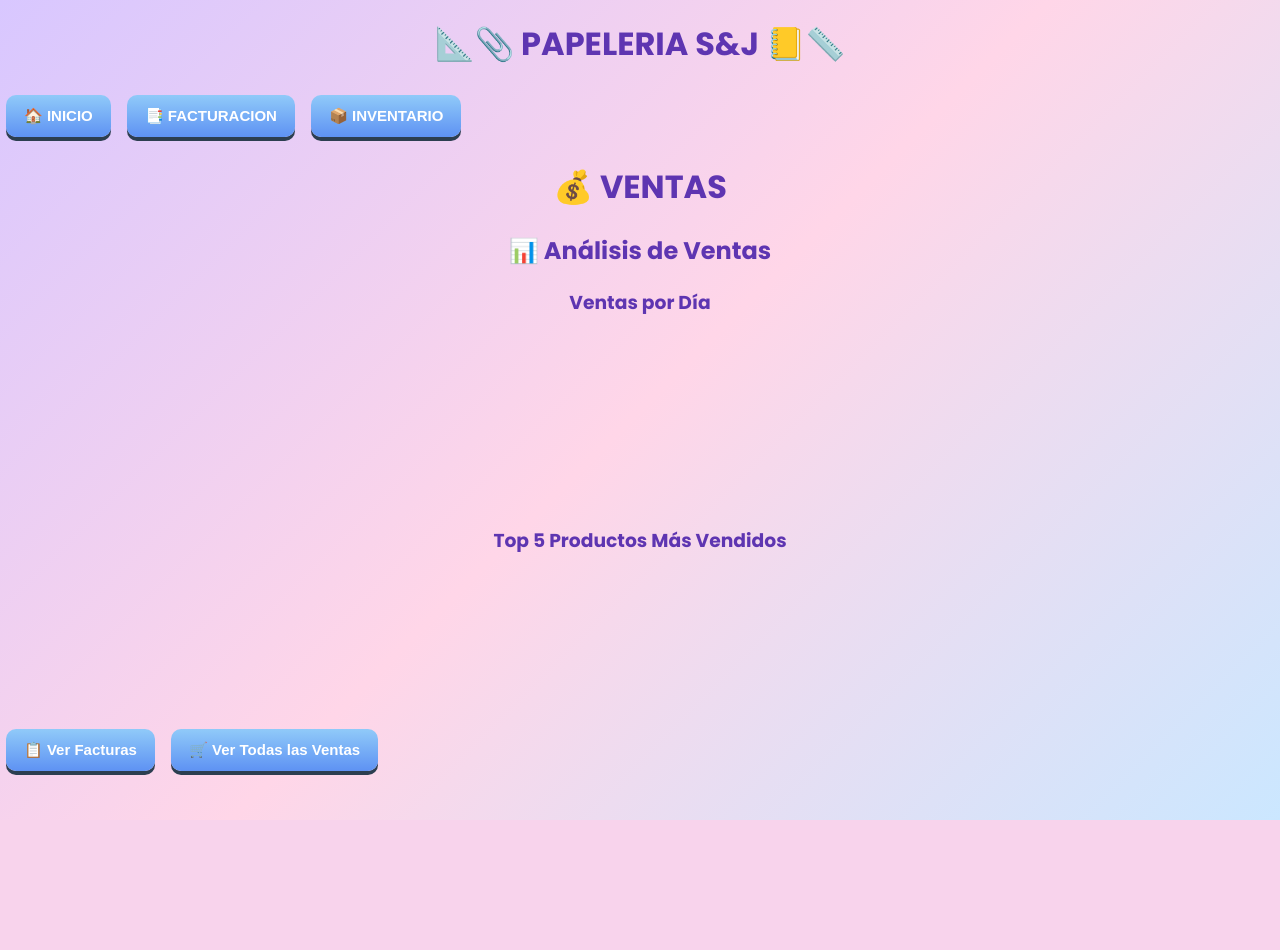
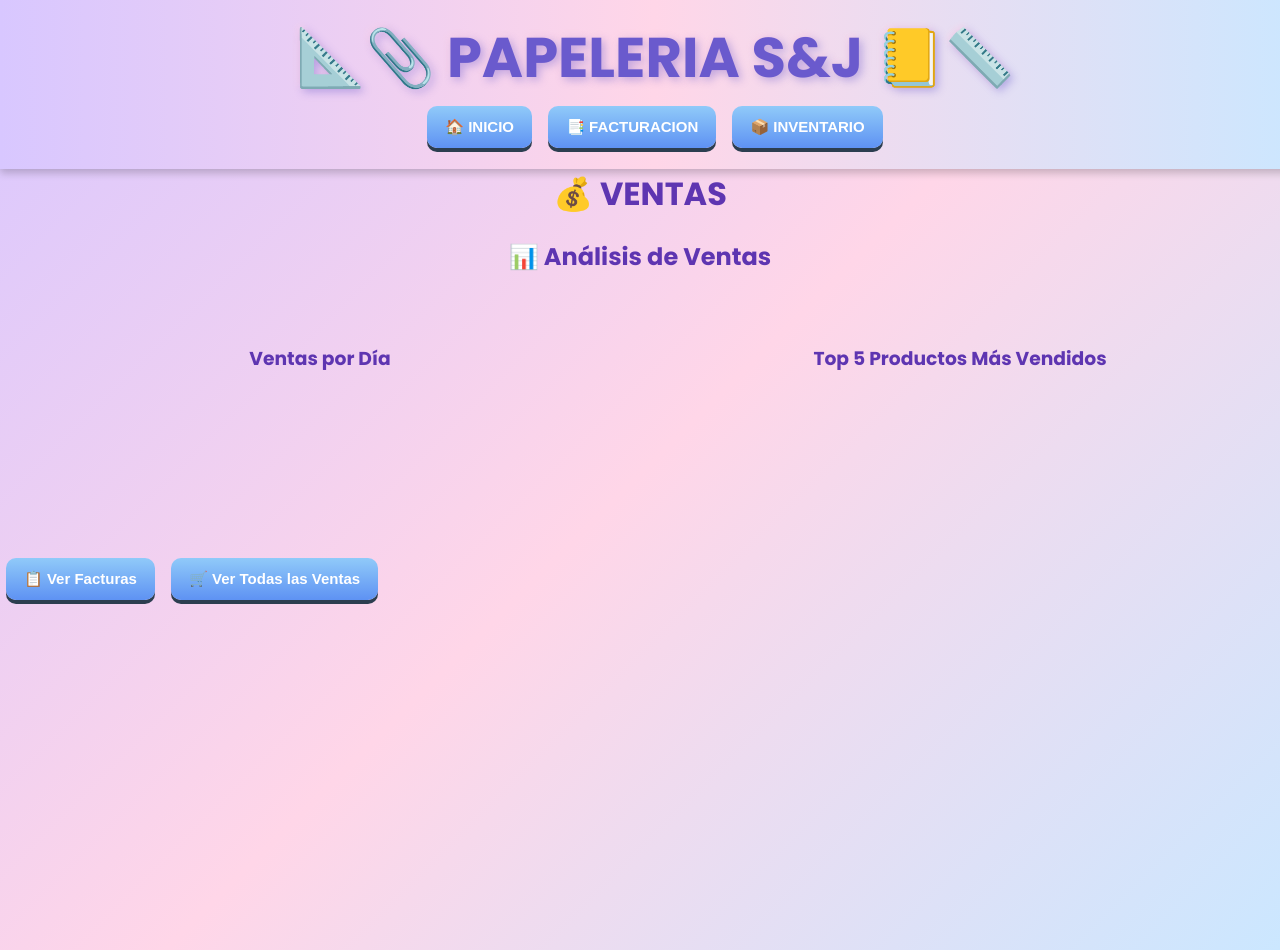
Before and after one commit to Stefanny9609/ProyectoBootcampPapeleria, a Flask app: page /Ventas in a window 1280 px wide. Before the commit the page ends 820 px from the top, so only its background shows below. Run offline with Flask 3, Linux system fonts and the light colour scheme; data that the repository does not hold is empty; a map, chart or similar area stays blank.

```diff
--- a/templates/estilos.css
+++ b/templates/estilos.css
@@ -9,7 +9,32 @@ body {
     padding: 0;
     color: #333;
     min-height: 100vh;
+    padding-top: 150px; /* espacio para que no se tape */
+
 }
+
+header {
+    position: fixed;
+    top: 0;
+    left: 0;
+    width: 100%;
+    background: linear-gradient(90deg, #d8c7ff, #ffd6e8, #cbe7ff);
+    padding: 15px;
+    text-align: center;
+    box-shadow: 0 4px 8px rgba(0,0,0,0.2);
+    z-index: 1000;
+}
+
+header h1 {
+    font-family: 'Lobster', 'Poppins', 'cursive';
+    font-size: 3.5rem;
+    text-align: center;
+    color: #6a5acd; /* morado pastel */
+    text-shadow: 3px 3px 8px rgba(106, 90, 205, 0.4),
+                 -2px -2px 6px rgba(255, 214, 232, 0.6);
+    margin: 0;
+}
+
 
 /* ==== TITULOS ==== */
 h1, h2, h3 {
@@ -21,7 +46,7 @@ h1, h2, h3 {
 
 /* ==== NAVBAR ==== */
 nav {
-   /* background: linear-gradient(to right, #b39ddb, #f8bbd0, #90caf9);*/
+    /*background: linear-gradient(to right, #b39ddb, #f8bbd0, #90caf9);*/
     padding: 12px;
     text-align: center;
     border-bottom: 3px solid #ddd;
@@ -128,3 +153,50 @@ tr:hover {
     font-family: 'Quicksand', sans-serif;
     font-size: 14px;
 }
+
+.graficos-container {
+    display: flex;
+    justify-content: space-around;
+    align-items: flex-start;
+    margin-top: 40px;
+    flex-wrap: wrap; /* importante si en pantallas pequeñas quieres que bajen */
+}
+
+.grafico-box {
+    width: 45%;
+    min-width: 300px; /* para que no se deformen en pantallas chicas */
+    margin: 10px;
+}
+.buscar-container {
+    display: flex;
+    justify-content: center;  /* centra horizontal */
+    align-items: center;      /* alinea vertical */
+    margin: 20px auto;
+    gap: 10px;                /* espacio entre input y botón */
+}
+
+.buscar-container input {
+    padding: 10px;
+    font-size: 1rem;
+    border: 2px solid #6a5acd;
+    border-radius: 8px;
+    width: 250px;
+}
+
+.buscar-container button {
+    background: #6a5acd;
+    color: white;
+    padding: 10px 16px;
+    border: none;
+    border-radius: 8px;
+    cursor: pointer;
+    font-family: 'Poppins', sans-serif;
+    font-size: 1rem;
+    box-shadow: 3px 3px 6px rgba(0,0,0,0.2);
+    transition: transform 0.2s, box-shadow 0.2s;
+}
+
+.buscar-container button:hover {
+    transform: translateY(-2px);
+    box-shadow: 5px 5px 10px rgba(0,0,0,0.3);
+}
--- a/templates/facturacion.html
+++ b/templates/facturacion.html
@@ -3,14 +3,20 @@
             <link rel="stylesheet" href="estilos.css">
     </head>
     <body>
+        <header>
             <h1>📐📎 PAPELERIA S&J 📒📏</h1>
             <a href="inicio.html"><button>🏠 INICIO</button></a>
             <a href="ventas.html"><button>💰 VENTAS</button></a>
             <a href="inventario.html"><button>📦 INVENTARIO</button></a>
+        </header>
+
+
         <h1>📑 FACTURACIÓN</h1>
         <h3>🔍 Buscar producto por nombre</h3>
+        <div class="buscar-container">
             <input type="text" id="buscarPorNombre" placeholder="Ingrese nombre">
             <button onclick="buscarPorNombre()">Buscar</button>
+        </div>
 
         <h2>📋 Productos encontrados</h2>
         <table>
--- a/templates/funciones.js
+++ b/templates/funciones.js
@@ -502,7 +502,16 @@ async function cargarGraficos() {
             labels: ventas.map(v => v.dia),
             datasets: [{
                 label: 'Ventas ($)',
-                data: ventas.map(v => v.total_ventas)
+                data: ventas.map(v => v.total_ventas),
+                backgroundColor: [
+                    "#beaee2ff", // morado pastel
+                    "#e7c2d2ff", // rosado pastel
+                    "#a9c4dbff", // azul pastel
+                    "#d3bae7ff", // lila
+                    "#8fc6f7ff"  // azul claro
+                ],
+                borderColor: "#6a5acd", // morado oscuro
+                borderWidth: 2
             }]
         }
     });
@@ -517,7 +526,16 @@ async function cargarGraficos() {
             labels: productos.map(p => p.Nombre_elemento),
             datasets: [{
                 label: 'Cantidad vendida',
-                data: productos.map(p => p.total_vendido)
+                data: productos.map(p => p.total_vendido),
+                backgroundColor: [
+                    "#beaee2ff", // morado pastel
+                    "#e7c2d2ff", // rosado pastel
+                    "#a9c4dbff", // azul pastel
+                    "#d3bae7ff", // lila
+                    "#8fc6f7ff"  // azul claro
+                ],
+                borderColor: "#6a5acd", // morado oscuro
+                borderWidth: 2
             }]
         }
     });
--- a/templates/inicio.html
+++ b/templates/inicio.html
@@ -3,10 +3,12 @@
     <meta charset="UTF-8">
     <title>Inicio - Papelería S&J</title>
     <link rel="stylesheet" href="estilos.css">
-    <script src="funciones.js" defer></script> <!-- si usas el botón de modo oscuro -->
+
 </head>
 <body>
-    <h1>📐📎 PAPELERIA S&J 📒📏</h1>
+    <header>
+        <h1>📐📎 PAPELERIA S&J 📒📏</h1>
+    </header>
 
     <nav>
         <button onclick="location.href='inventario.html'">📦 INVENTARIO</button>
--- a/templates/ventas.html
+++ b/templates/ventas.html
@@ -4,21 +4,27 @@
         <link rel="stylesheet" href="estilos.css">
     </head>
     <body>
+        <header>
             <h1>📐📎 PAPELERIA S&J 📒📏</h1>
             <a href="inicio.html"><button>🏠 INICIO</button></a>
             <a href="facturacion.html"><button>📑 FACTURACION</button></a>
             <a href="inventario.html"><button>📦 INVENTARIO</button></a>
+        </header>
+
 
         <h1>💰 VENTAS</h1>
         <h2>📊 Análisis de Ventas</h2>
-        <div style="width:80%; margin:auto;">
+        <div class="graficos-container">
+            <div class="grafico-box">
                 <h3>Ventas por Día</h3>
                 <canvas id="graficoVentasDia"></canvas>
             </div>
-        <div style="width:80%; margin:auto; margin-top:40px;">
+            <div class="grafico-box">
                 <h3>Top 5 Productos Más Vendidos</h3>
                 <canvas id="graficoProductos"></canvas>
             </div>
+        </div>
+
         <button onclick="mostrarFacturas()">📋 Ver Facturas</button>
         <button onclick="mostrarVentas()">🛒 Ver Todas las Ventas</button>
 
```
Also changed, not shown: templates/inventario.html (+15 -13 lines), 3 other files. Lines whose indentation alone changed are shown as unchanged.
